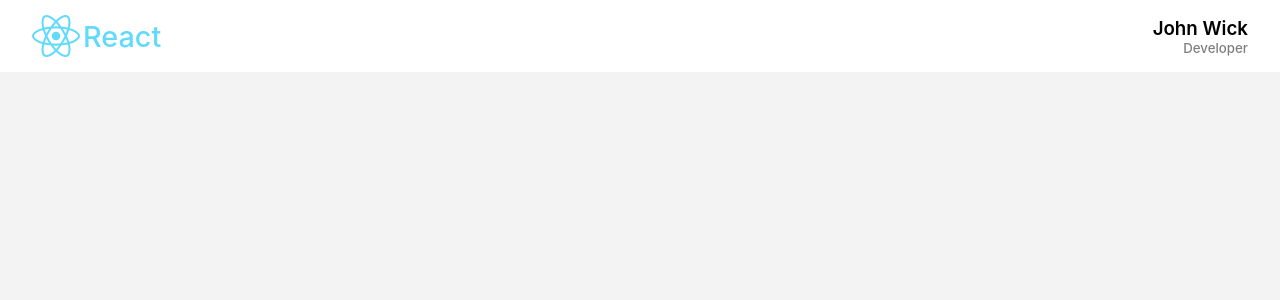
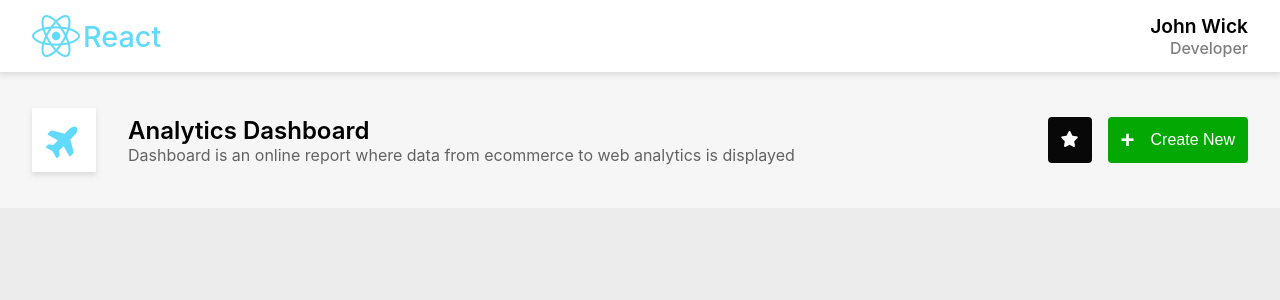
Before and after one commit to fahd23/influx-ex, a React (Create React App) app: page / in a window 1280 px wide. Shown: the top 300 px of the page. Built offline with nearby package versions, Linux system fonts and the light colour scheme.

Commit message:
FEAT: Added Header component

```diff
--- a/package.json
+++ b/package.json
@@ -10,7 +10,9 @@
     "@testing-library/jest-dom": "^5.16.5",
     "@testing-library/react": "^13.4.0",
     "@testing-library/user-event": "^13.5.0",
+    "bootstrap": "^5.2.1",
     "react": "^18.2.0",
+    "react-bootstrap": "^2.5.0",
     "react-dom": "^18.2.0",
     "react-icons": "^4.4.0",
     "react-scripts": "5.0.1",
--- a/public/index.html
+++ b/public/index.html
@@ -18,6 +18,7 @@
 <body>
   <noscript>You need to enable JavaScript to run this app.</noscript>
   <div id="root"></div>
+
 </body>
 
 </html>
--- a/src/App.css
+++ b/src/App.css
@@ -1,16 +1,20 @@
-*,
-*::before,
-*::after {
+* {
   margin: 0;
   padding: 0;
   box-sizing: border-box;
+}
+:root {
+  --primary-color: #ffffff;
+  --secondary-color: #ececec;
+  --text-color: #080808;
+  --accent-color: #61dafb;
 }
 html {
   font-size: 16px;
   scroll-behavior: smooth;
 }
 body {
-  background-color: #f3f3f3;
+  background-color: #ececec;
 }
 /* Utilities Classes*/
 .text-align-right {
@@ -26,8 +30,13 @@ body {
   align-items: center;
 }
 .flex-jc-btwn {
-  display: flex;
   justify-content: space-between;
+}
+.flex-d-column {
+  flex-direction: column;
+}
+.flex-wrap {
+  flex-wrap: wrap;
 }
 .gap-10px {
   gap: 10px;
--- a/src/App.js
+++ b/src/App.js
@@ -1,10 +1,12 @@
 import "./App.css";
+import Header from "./components/Header/Header";
 import Navbar from "./components/Navbar/Navbar";
 
 function App() {
   return (
     <div className="App">
       <Navbar />
+      <Header />
     </div>
   );
 }
--- /dev/null
+++ b/src/components/Header/Header.jsx
@@ -0,0 +1,31 @@
+import React from "react";
+import "./header.css";
+
+const Header = () => {
+  return (
+    <div className="header flex flex-jc-btwn flex-ai-center flex-wrap">
+      <div className="flex flex-ai-center gap-2rem">
+        <div className="plane flex flex-ai-center flex-jc-center">
+          <i class="fa-solid fa-plane"></i>
+        </div>
+        <div>
+          <h2 className="header-title">Analytics Dashboard</h2>
+          <p className="header-descpriction">
+            Dashboard is an online report where data from ecommerce to web
+            analytics is displayed
+          </p>
+        </div>
+      </div>
+      <div className="flex gap-1rem">
+        <button className="btn btn-star">
+          <i class="fa-solid fa-star"></i>
+        </button>
+        <button className="btn btn-success flex flex-ai-center gap-1rem">
+          <span className="plus-sign">+</span> <span>Create New</span>
+        </button>
+      </div>
+    </div>
+  );
+};
+
+export default Header;
--- /dev/null
+++ b/src/components/Header/header.css
@@ -0,0 +1,57 @@
+.header {
+  width: 100%;
+  height: 8.5rem;
+  background-color: rgb(246, 246, 246);
+  padding: 0 2rem;
+}
+.plane {
+  background-color: var(--primary-color);
+  min-width: 4rem;
+  min-height: 4rem;
+  -webkit-box-shadow: 0px 3px 6px 0px rgba(219, 219, 219, 1);
+  -moz-box-shadow: 0px 3px 6px 0px rgba(219, 219, 219, 1);
+  box-shadow: 0px 3px 6px 0px rgba(219, 219, 219, 1);
+}
+.plane i {
+  font-size: 2rem;
+  color: var(--accent-color);
+  transform: translate(0px, 0px) rotate(-45deg);
+}
+.header-title {
+  font-weight: 600;
+}
+.header-descpriction {
+  opacity: 0.6;
+}
+.btn {
+  font-size: 1rem;
+  padding: 8px 12px;
+  border-radius: 4px;
+  border: 1px solid transparent;
+}
+.btn-success {
+  background-color: rgb(3, 168, 3);
+  color: var(--primary-color);
+}
+.btn-star {
+  background-color: var(--text-color);
+  color: var(--primary-color);
+}
+.plus-sign {
+  font-size: 1.5rem;
+  font-weight: 700;
+}
+
+@media screen and (max-width: 1000px) {
+  .plane {
+    display: none;
+  }
+  .header {
+    height: 12rem;
+    display: flex;
+    justify-content: center;
+    flex-direction: column;
+    gap: 1rem;
+    text-align: center;
+  }
+}
--- a/src/components/Navbar/Navbar.jsx
+++ b/src/components/Navbar/Navbar.jsx
@@ -3,14 +3,14 @@ import "./navbar.css";
 
 const Navbar = () => {
   return (
-    <nav className="nav flex flex-jc-btwn flex-ai-center">
+    <nav className="navbar-tab flex flex-jc-btwn flex-ai-center">
       <div className="flex flex-ai-center">
         <i class="fa-brands fa-react nav-logo"></i>
         <h1 className="title">React</h1>
       </div>
-      <div className="text-align-right">
-        <h3 className="user-name">John Wick</h3>
-        <h5 className="user-role">Developer</h5>
+      <div className="text-align-right flex flex-d-column">
+        <p className="user-name">John Wick</p>
+        <p className="user-role">Developer</p>
       </div>
     </nav>
   );
--- a/src/components/Navbar/navbar.css
+++ b/src/components/Navbar/navbar.css
@@ -1,12 +1,17 @@
-.nav {
+.navbar-tab {
+  position: sticky;
+  z-index: 1;
   width: 100%;
   height: 4.5rem;
-  background-color: #ffffff;
+  background-color: var(--primary-color);
   padding: 2rem;
+  -webkit-box-shadow: 0px 3px 6px 0px rgba(219, 219, 219, 1);
+  -moz-box-shadow: 0px 3px 6px 0px rgba(219, 219, 219, 1);
+  box-shadow: 0px 3px 6px 0px rgba(219, 219, 219, 1);
 }
 .nav-logo {
   font-size: 3rem;
-  color: #61dafb;
+  color: var(--accent-color);
 }
 .title {
   margin-left: 3px;
@@ -15,9 +20,12 @@
   color: #61dafb;
 }
 .user-name {
+  padding: 0;
+  font-size: 1.2rem;
   font-weight: 600;
 }
 .user-role {
+  font-size: 1rem;
   opacity: 0.5;
   font-weight: 500;
 }
```
Also changed, not shown: 1 other file (tests, documents, lock files or other folders).
